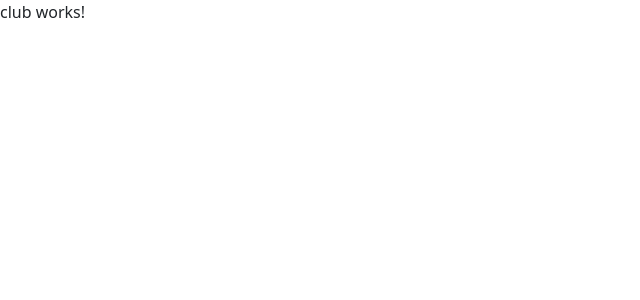
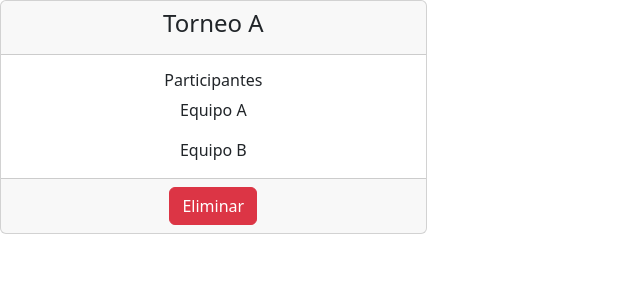
Before and after one commit to LuisFerVR/ClienteApiScala, an Angular app: page /torneo in a window 1280 px wide. Shown: the top 300 px of the page, without its empty margins (0-640 px from the left). Built offline with nearby package versions, Linux system fonts and the light colour scheme.

Commit message:
Se terminó el archivo de routes. y s ecreó el componente tourment-list, se terminaron de construir los componentes en su html estáticos provisionalmente. Faltan sus formularios de registro u actualización.

```diff
--- a/src/app/app.routes.ts
+++ b/src/app/app.routes.ts
@@ -13,10 +13,14 @@ export const routes: Routes = [
     },
     {
         path: 'jugador',
-        loadComponent:()=>import('./club-list/club/club.component').then(m=>m.ClubComponent)
+        loadComponent:()=>import('./jugador/jugador.component').then(m=>m.JugadorComponent)
     },
     {
-        path: 'torneo',
-        loadComponent:()=>import('./club-list/club/club.component').then(m=>m.ClubComponent)
+        path:'torneo',
+        loadComponent:()=>import('./tournament-list/tournament-list.component').then(m=>m.TournamentListComponent)
+    },
+    {
+        path:'**',
+        redirectTo:''
     }
 ];
--- a/src/app/club-list/club-list.component.html
+++ /dev/null
@@ -1 +0,0 @@
-<p>club-list works!</p>
--- a/src/app/club-list/club/club.component.html
+++ b/src/app/club-list/club/club.component.html
@@ -1 +1,9 @@
-<p>club works!</p>
+<div class="card text-center col-4">
+  <div class="card-header"><h4>Equipo 1</h4></div>
+  <div class="card-body">
+    <h6 class="card-title">Plantilla</h6>
+    <p class="card-text">Jugador A</p>
+    <p class="card-text">Jugador B</p>
+  </div>
+  <div class="card-footer text-body-secondary"><button type="button" class="btn btn-danger">Eliminar</button></div>
+</div>
--- a/src/app/header/header.component.html
+++ b/src/app/header/header.component.html
@@ -7,13 +7,13 @@
     </div>
     <div class="d-flex justify-content-between gap-5 mt-4 text-white">
         <div class="">
-            <h5>Torneo 1</h5>
+            <h5>Torneos</h5>
         </div>
         <div class="">
-            <h5>Torneo 2</h5>
+            <h5>Equipos</h5>
         </div>
         <div class="">
-            <h5>Torneo 3</h5>
+            <h5>Jugadores</h5>
         </div>
     </div>
 </div>
--- a/src/app/header/torneo/torneo.component.html
+++ /dev/null
@@ -1 +0,0 @@
-<p>torneo works!</p>
--- a/src/app/jugador/jugador.component.css
+++ b/src/app/jugador/jugador.component.css
@@ -0,0 +1,5 @@
+img{
+    padding: 10px;
+    width: auto;
+    height: 100%;
+}
--- /dev/null
+++ b/src/app/tournament-list/tournament-list.component.html
@@ -0,0 +1,11 @@
+<div class="card text-center col-4">
+    <div class="card-header">
+        <h4>Torneo A</h4>
+    </div>
+    <div class="card-body">
+      <h6 class="card-title">Participantes</h6>
+      <p class="card-text">Equipo A</p>
+      <p class="card-text">Equipo B</p>
+    </div>
+    <div class="card-footer text-body-secondary"><button type="button" class="btn btn-danger">Eliminar</button></div>
+</div>
```
Also changed, not shown: src/app/header/torneo/torneo.component.ts (deleted, +0 -12 lines), src/app/jugador/jugador.component.html (+13 -1 lines), src/app/tournament-list/tournament-list.component.ts (added, +12 -0 lines), src/app/tournament-list/tournament-list.component.css (added).
